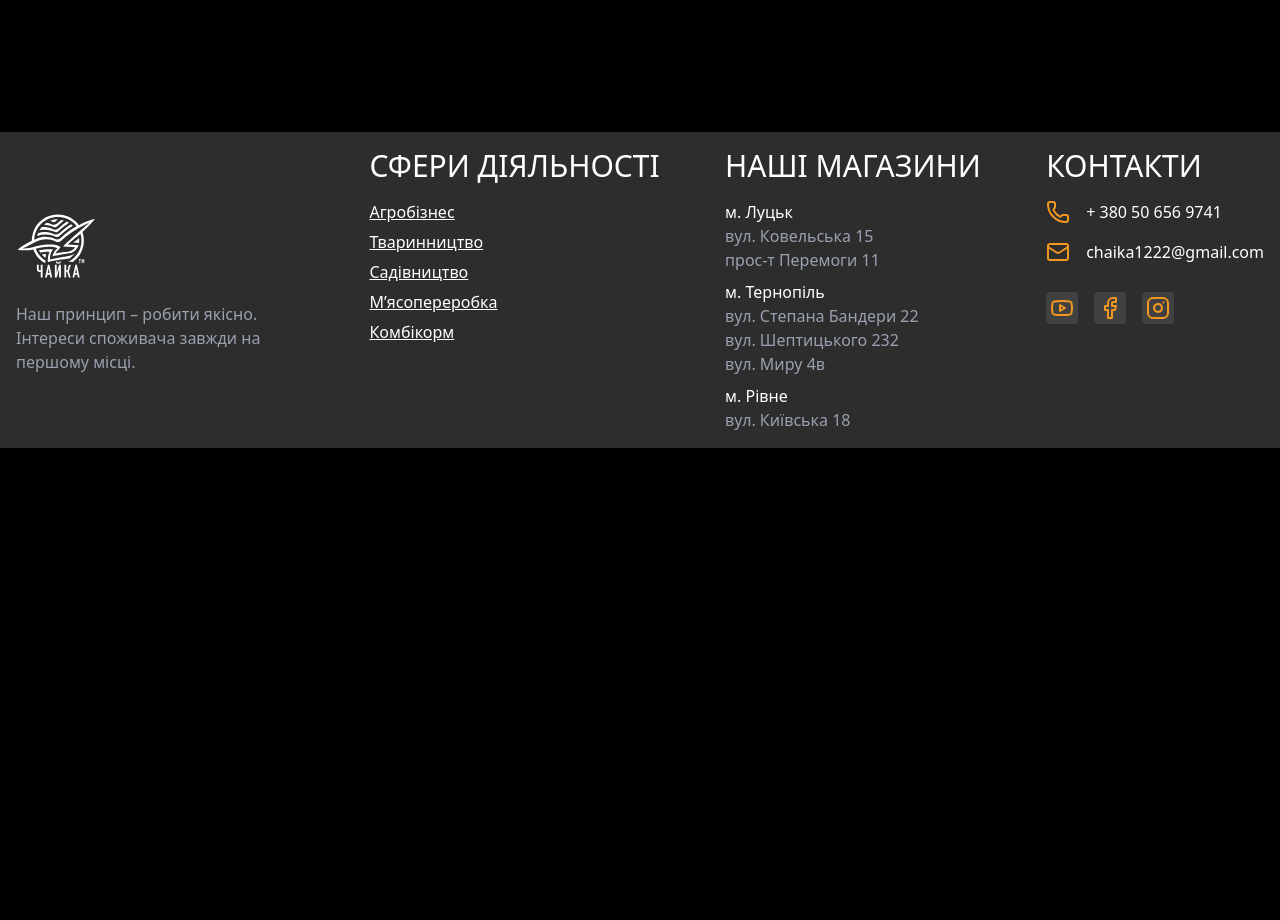
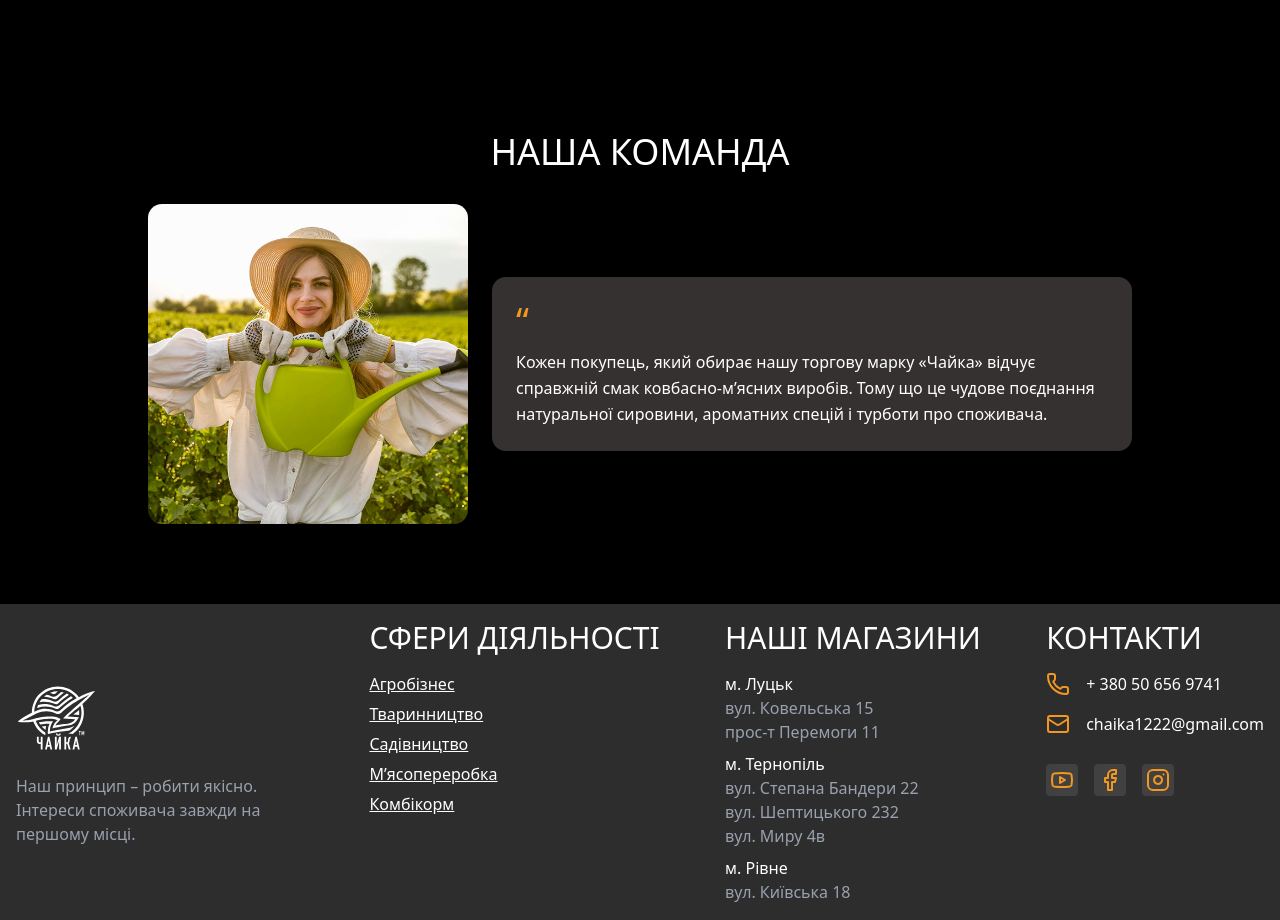
Before and after one commit to ArtemixArt228/chaika, a Next.js app: page /about in a window 1280 px wide. Shown: the part 2360-3280 px from the top of the page. Before the commit the page ends 2808 px from the top, so only its background shows below. Built offline with nearby package versions, Linux system fonts and the light colour scheme.

Commit message:
Add OurTeamSection component with Swiper integration and team member slide; integrate it into the About page

```diff
--- /dev/null
+++ b/src/app/about/our-team-section/our-team-section.tsx
@@ -0,0 +1,56 @@
+"use client";
+
+import React from "react";
+import { Autoplay, Navigation, Pagination } from "swiper/modules";
+import { Swiper, SwiperSlide } from "swiper/react";
+import Image from "next/image";
+
+const slides = [
+  {
+    id: 1,
+    image: "/about/our-team-section/image-1.png",
+    description:
+      "Кожен покупець, який обирає нашу торгову марку «Чайка» відчує справжній смак  ковбасно-м’ясних виробів. Тому що це чудове поєднання натуральної сировини, ароматних спецій і турботи про споживача.",
+  },
+];
+
+export const OurTeamSection = () => {
+  return (
+    <section className="container mx-auto mb-20">
+      <h4 className="text-center text-white uppercase text-4xl mb-8">
+        Наша команда
+      </h4>
+
+      <Swiper
+        modules={[Navigation, Pagination, Autoplay]}
+        navigation
+        pagination={{ clickable: true }}
+        autoplay={{ delay: 5000 }}
+        loop={true}
+        className="h-full"
+      >
+        {slides.map((slide) => (
+          <SwiperSlide key={slide.id}>
+            <div className="flex flex-col md:flex-row items-center justify-center gap-6">
+              <div className="relative w-80 h-80">
+                <Image
+                  src={slide.image}
+                  alt="team member"
+                  fill
+                  className="rounded-xl w-full md:w-1/2 max-w-md object-cover"
+                />
+              </div>
+
+              <div className="bg-night-rider text-white rounded-xl p-6 w-full md:w-1/2 relative">
+                <div className="text-4xl text-main mb-2">“</div>
+                <p className="text-sm md:text-base leading-relaxed">
+                  {slide.description}
+                </p>
+              </div>
+            </div>
+          </SwiperSlide>
+        ))}
+      </Swiper>
+    </section>
+  );
+};
--- a/src/app/about/page.tsx
+++ b/src/app/about/page.tsx
@@ -3,6 +3,7 @@ import React from "react";
 import { HeroSection } from "@/app/about/hero-section/hero-section";
 import { OurValuesSection } from "@/app/about/our-values-section/our-values-section";
 import { HistorySection } from "@/app/about/history-section/history-section";
+import { OurTeamSection } from "@/app/about/our-team-section/our-team-section";
 
 export default function About() {
   return (
@@ -12,6 +13,8 @@ export default function About() {
       <OurValuesSection />
 
       <HistorySection />
+
+      <OurTeamSection />
     </main>
   );
 }
```
Also changed, not shown: public/about/our-team-section/image-1.png (added).
